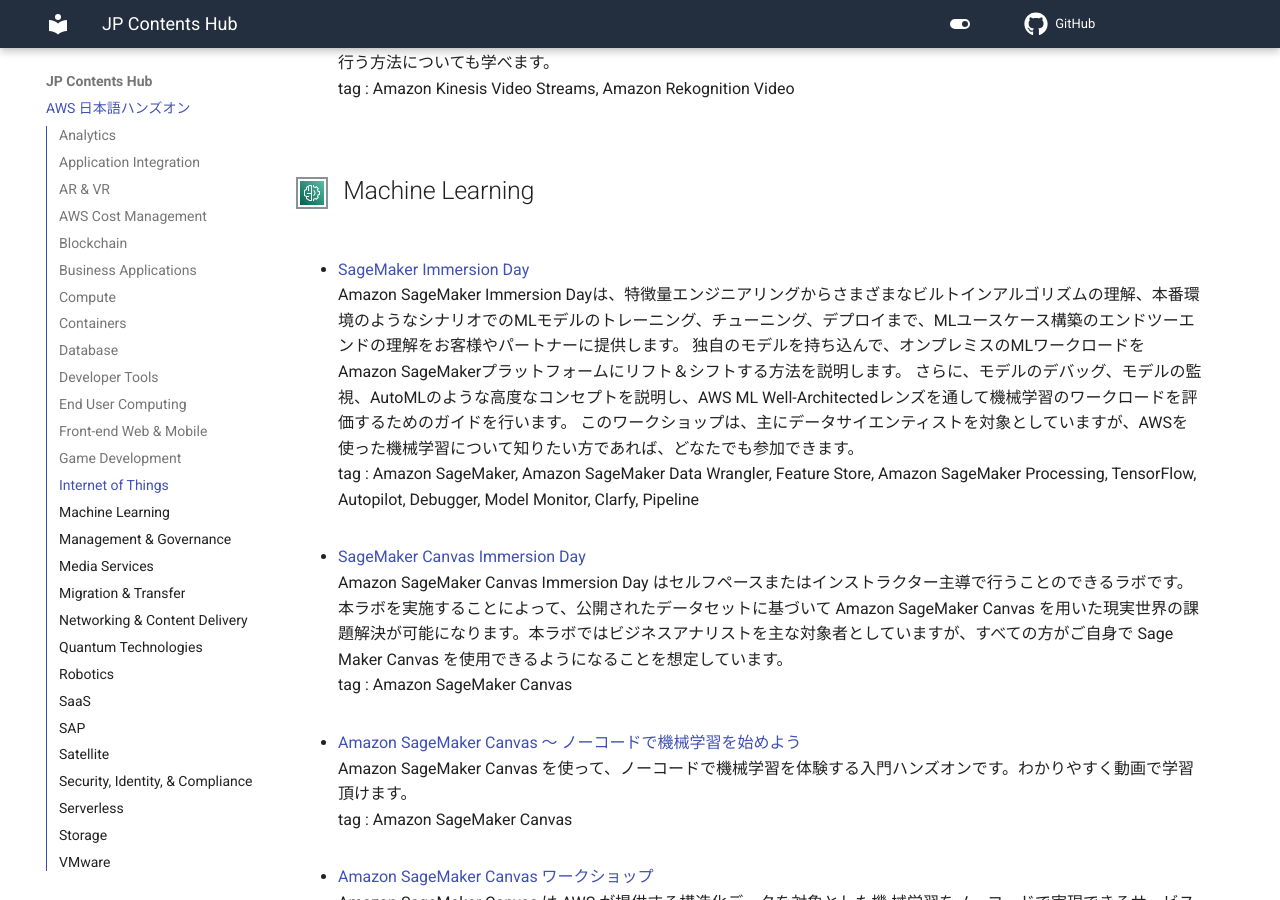
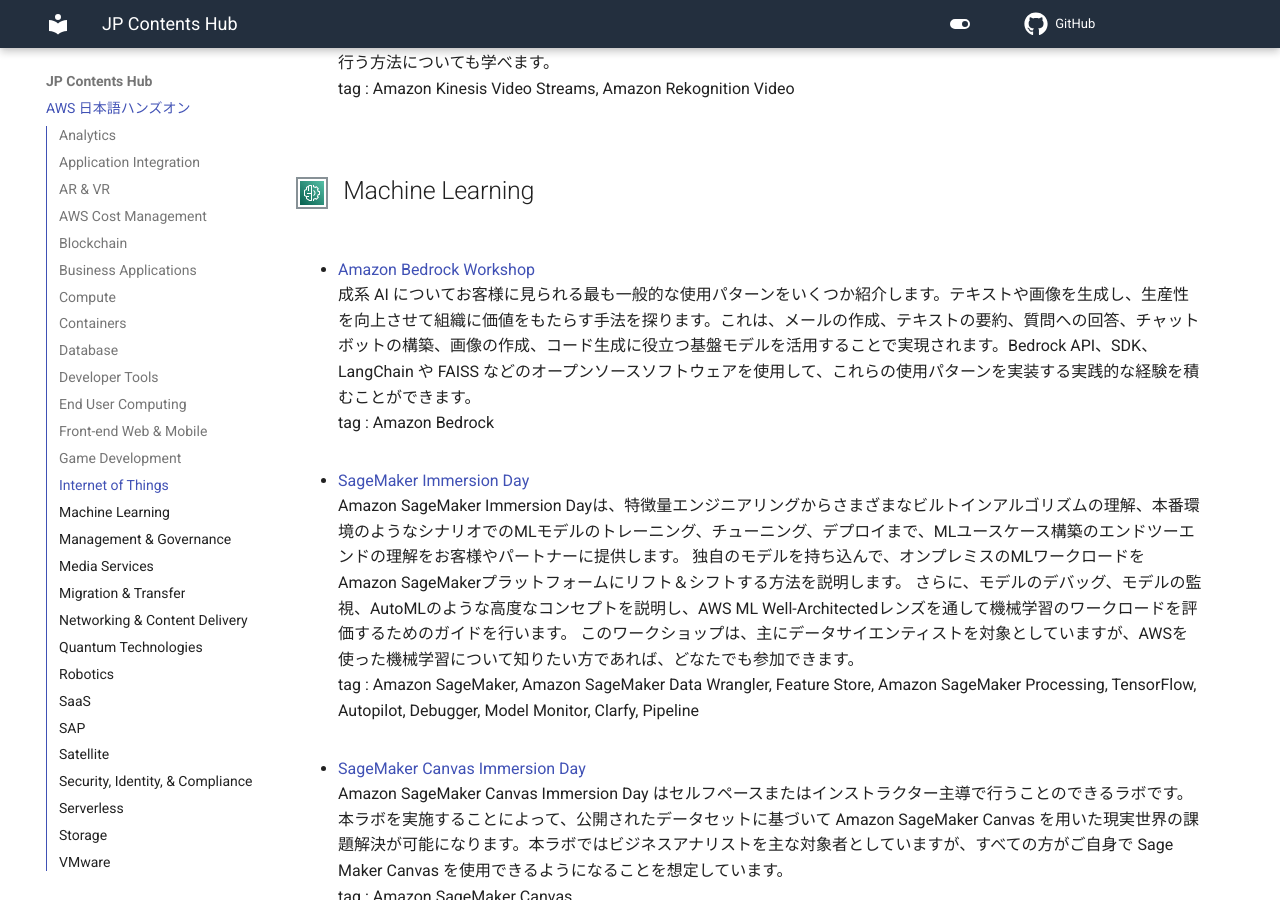
Before and after one commit to aws-samples/jp-contents-hub, an MkDocs documentation site: the page built from content/index.md, in a window 1280 px wide and 900 px high, scrolled down 17547 px. Built offline with MkDocs 1.6.1 and Material for MkDocs 9.7.7, drawn with Linux system fonts in a browser that asks for light colours; comment, search, counter and statistics services are not loaded.

Commit message:
add: 新規ハンズオンコンテンツ追加

```diff
--- a/content/index.md
+++ b/content/index.md
@@ -448,6 +448,10 @@
 tag : Amazon Kinesis Video Streams, Amazon Rekognition Video
 
 ## ![image]([img/Arch-Category_Machine-Learning_16.png]()) Machine Learning
+- <a href="https://catalog.us-east-1.prod.workshops.aws/workshops/a4bdb007-5600-4368-81c5-ff5b4154f518/ja-JP" target="_blank" onclick="sendClickCount()" onauxclick="sendClickCount()">Amazon Bedrock Workshop</a>
+成系 AI についてお客様に見られる最も一般的な使用パターンをいくつか紹介します。テキストや画像を生成し、生産性を向上させて組織に価値をもたらす手法を探ります。これは、メールの作成、テキストの要約、質問への回答、チャットボットの構築、画像の作成、コード生成に役立つ基盤モデルを活用することで実現されます。Bedrock API、SDK、LangChain や FAISS などのオープンソースソフトウェアを使用して、これらの使用パターンを実装する実践的な経験を積むことができます。
+tag : Amazon Bedrock
+
 - <a href="https://catalog.us-east-1.prod.workshops.aws/workshops/63069e26-921c-4ce1-9cc7-dd882ff62575/ja-JP" target="_blank" onclick="sendClickCount()" onauxclick="sendClickCount()">SageMaker Immersion Day</a>
 Amazon SageMaker Immersion Dayは、特徴量エンジニアリングからさまざまなビルトインアルゴリズムの理解、本番環境のようなシナリオでのMLモデルのトレーニング、チューニング、デプロイまで、MLユースケース構築のエンドツーエンドの理解をお客様やパートナーに提供します。 独自のモデルを持ち込んで、オンプレミスのMLワークロードをAmazon SageMakerプラットフォームにリフト＆シフトする方法を説明します。 さらに、モデルのデバッグ、モデルの監視、AutoMLのような高度なコンセプトを説明し、AWS ML Well-Architectedレンズを通して機械学習のワークロードを評価するためのガイドを行います。 このワークショップは、主にデータサイエンティストを対象としていますが、AWSを使った機械学習について知りたい方であれば、どなたでも参加できます。
 tag : Amazon SageMaker, Amazon SageMaker Data Wrangler, Feature Store, Amazon SageMaker Processing, TensorFlow, Autopilot, Debugger, Model Monitor, Clarfy, Pipeline
```
Also changed, not shown: README.md (+5 -0 lines).
